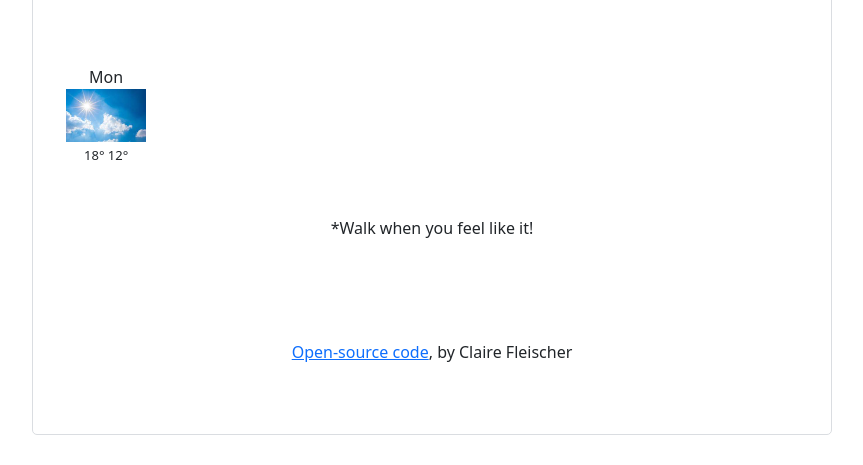
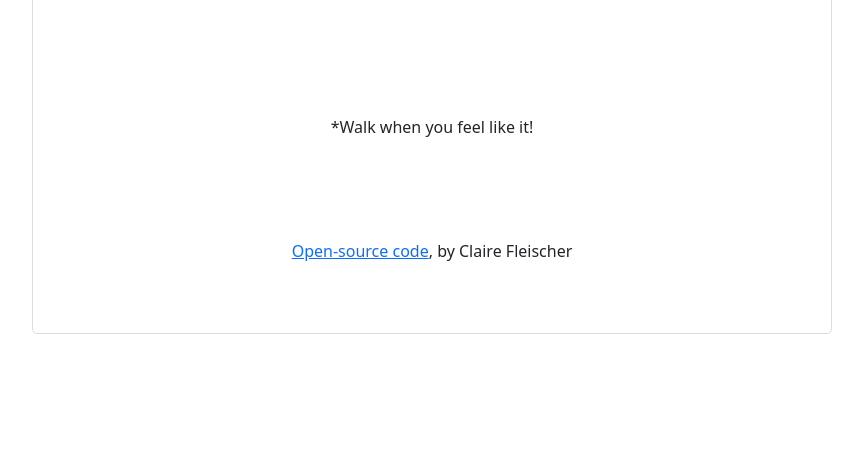
Before and after one commit to ladyhobbit13/Vanilla-Weather-App, a plain HTML site: page index.html in a window 1280 px wide. Shown: the part 461-926 px from the top of the page, without its empty margins (208-1071 px from the left). After the commit the page ends 825 px from the top, so only its background shows below. Drawn offline with nearby package versions, Linux system fonts and the light colour scheme.

Commit message:
Update index.html

```diff
--- a/index.html
+++ b/index.html
@@ -51,23 +51,7 @@
       <br />
       <br />
       <div class="weather-forecast" id="forecast">
-      <div class="row">
-        <div class="col-2">
-          <div class="weather-forecast-date">
-          Mon
-          </div>
-          <img src="images/sunnyday.jpeg" alt="" width = "80" />
-          <div class="weather-forecast-temperature">
-            <span class="weather-forecast-temperature-max">
-            18°
-            </span>
-            <span class="weather-forecast-temperature-min">
-            12°
-            </span>
-            </div>
-        </div>
 
-      </div>
 
         </div>
          <footer>*Walk when you feel like it!</footer>
```
